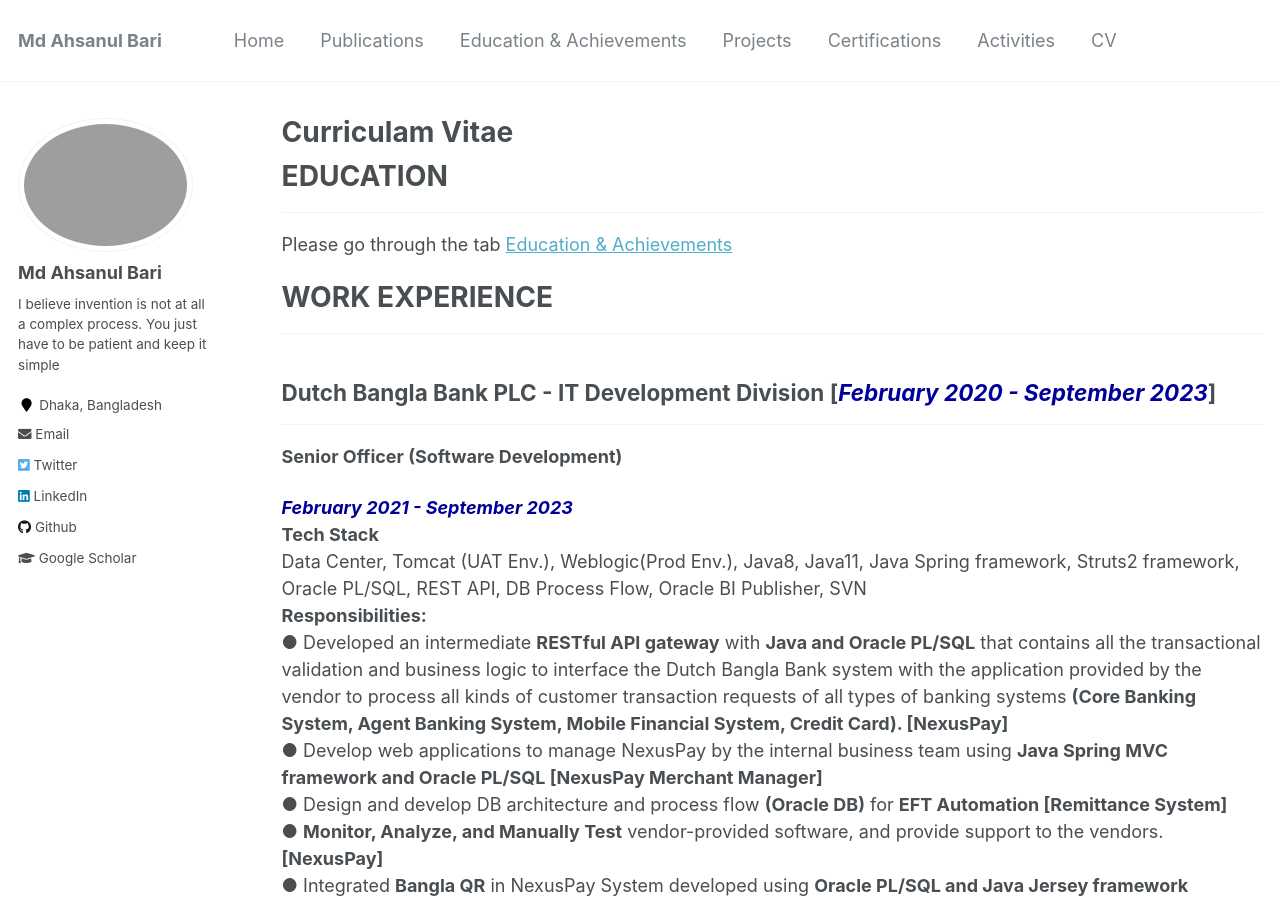
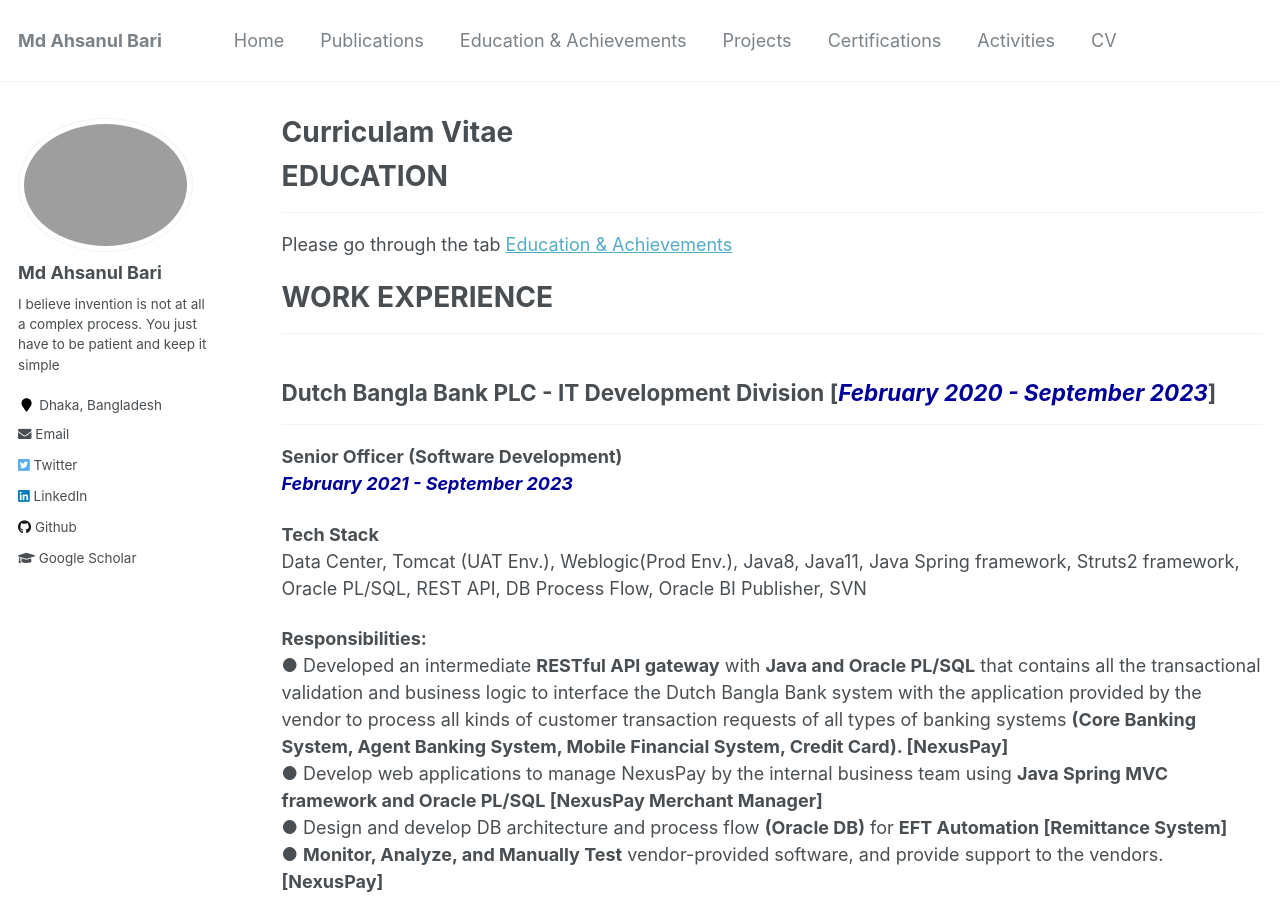
Before and after one commit to AhsanulBariRomi/ahsanul-bari.github.io, a Jekyll site: the page built from _pages/cv.md, in a window 1280 px wide and 900 px high. Built offline with Jekyll 4.4.1, drawn with Linux system fonts in a browser that asks for light colours.

Commit message:
Alignment

```diff
--- a/_pages/cv.md
+++ b/_pages/cv.md
@@ -19,10 +19,11 @@ Please go through the tab [Education & Achievements](https://ahsanulbariromi.git
 ## Dutch Bangla Bank PLC - IT Development Division [<i style='color:#000099;'>**February 2020 - September 2023**</i>]<br/>
 -------------
 <b>Senior Officer (Software Development)</b><br />
+<i style='color:#000099;'>**February 2021 - September 2023**</i><br/>
 
-<i style='color:#000099;'>**February 2021 - September 2023**</i><br/>
 <b>Tech Stack</b> <br/>
 Data Center, Tomcat (UAT Env.), Weblogic(Prod Env.), Java8, Java11, Java Spring framework, Struts2 framework, Oracle PL/SQL, REST API, DB Process Flow, Oracle BI Publisher, SVN<br/>
+
 <b>Responsibilities:</b> <br/>
 ● Developed an intermediate <b>RESTful API gateway</b> with <b>Java and Oracle PL/SQL</b> that contains all the transactional validation and business logic to interface the Dutch Bangla Bank system with the application provided by the vendor to process all kinds of customer transaction requests of all types of banking systems <b>(Core Banking System, Agent Banking System, Mobile Financial System, Credit Card). [NexusPay] </b><br/>
 ● Develop web applications to manage NexusPay by the internal business team using <b>Java Spring MVC framework and Oracle PL/SQL [NexusPay Merchant Manager] </b> <br/>
```
